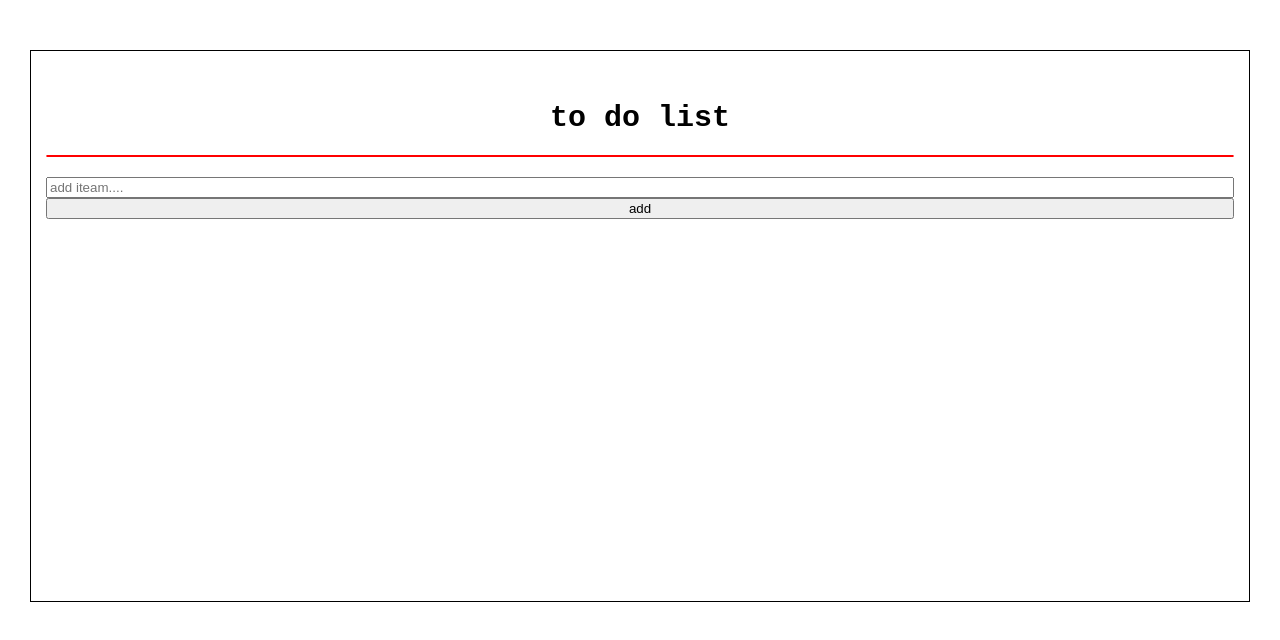
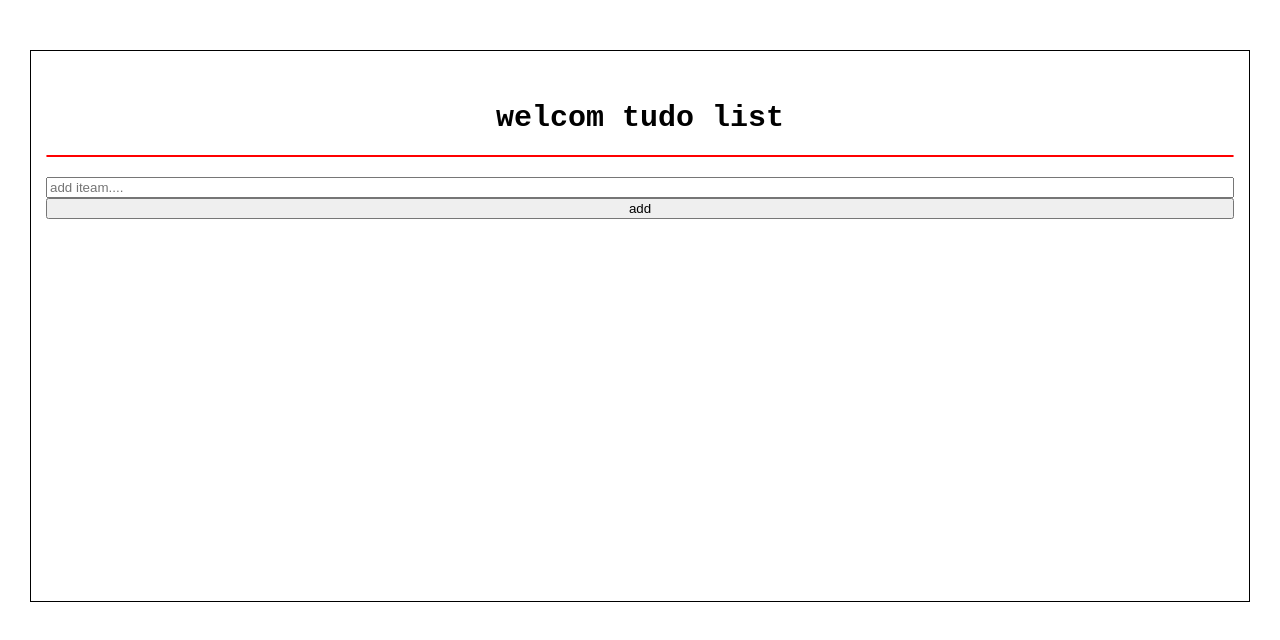
Before and after one commit to mustafaayman980/todoo-app, a React (Create React App) app: page / in a window 1280 px wide. Shown: the top 640 px of the page. Built offline with nearby package versions, Linux system fonts and the light colour scheme.

Commit message:
change about page title

```diff
--- a/src/App.js
+++ b/src/App.js
@@ -28,7 +28,7 @@ const handldelete=(index)=>{
 
   return (
     <div className="App">
-      <h2>to do list</h2>
+      <h2>welcom tudo list</h2>
       <div className='continer'>
         <ul>
         {todos.map(({text,complet },index)=>{
```
